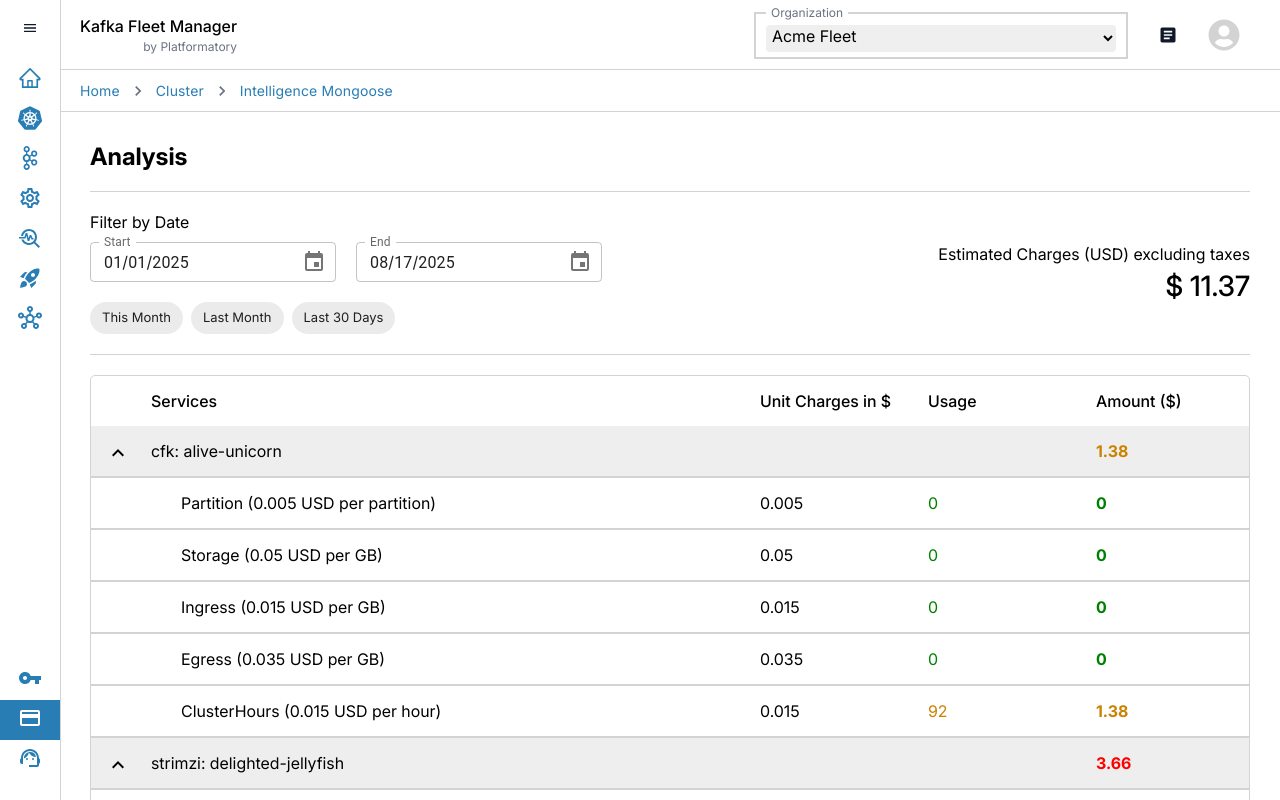
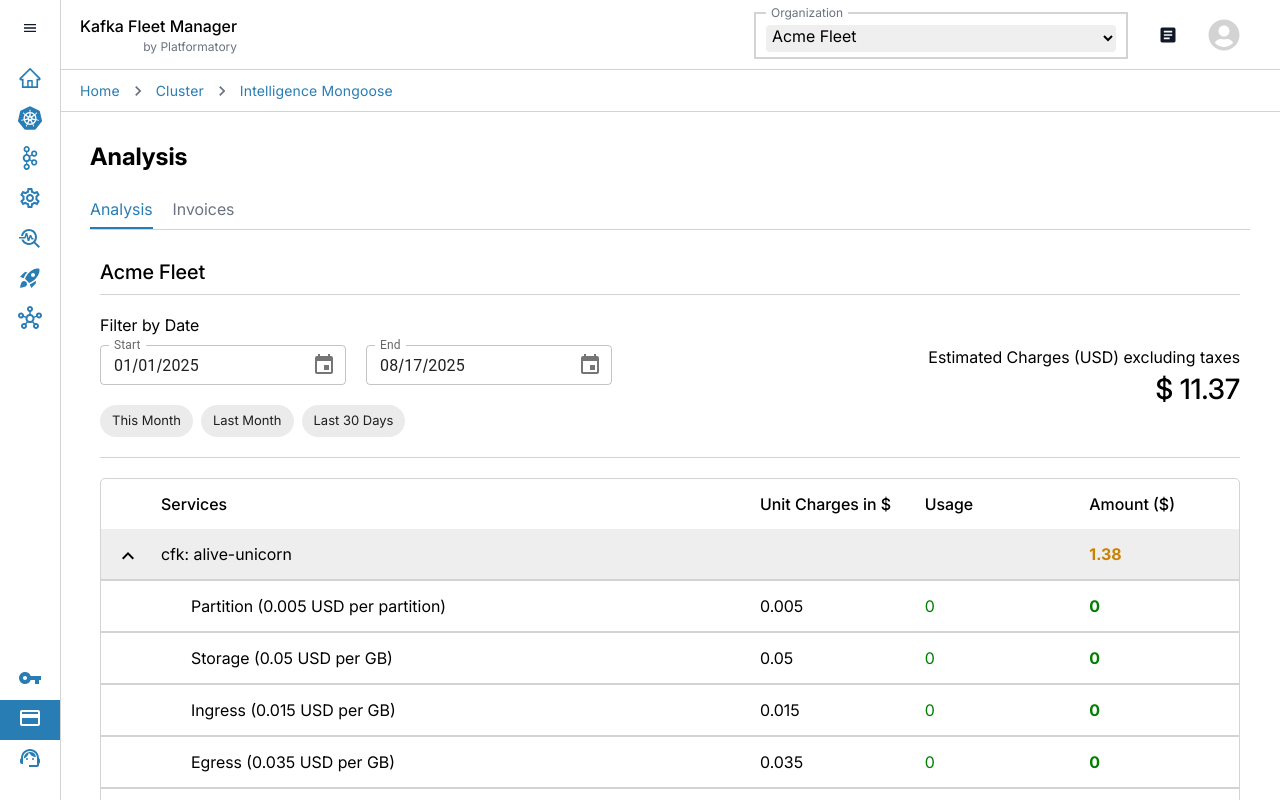
Before and after one commit to Sanhita-san/kafka-fleet-manager, a React (Vite) app: page /billing in a window 1280 px wide. Shown: the top 800 px of the page. Built offline with nearby package versions, Linux system fonts and the light colour scheme.

Commit message:
Updated Billing Page

```diff
--- a/src/components/billing/BillingTable.jsx
+++ b/src/components/billing/BillingTable.jsx
@@ -76,6 +76,16 @@
     <div className={styles.billingData}>
       <h2>Analysis</h2>
 
+      <div className={styles.tabsInfo}>
+        {/* Tabs */}
+        <div className={styles.tabs}>
+          <span className={`${styles.tab} ${styles.active}`}>Analysis</span>
+          <span className={styles.tab}>Invoices</span>
+        </div>
+
+        {/* Tabs Data */}
+        <div className={styles.tabsData}>
+          <h2 className={styles.fleetName}>Acme Fleet</h2>
           {/* Date Picker */}
           <div className={styles.headerInfo}>
             <div className={styles.datePicker}>
@@ -114,7 +124,10 @@
                   label="Last Month"
                   onClick={() => handlePreset("lastMonth")}
                 />
-            <Chip label="Last 30 Days" onClick={() => handlePreset("last30")} />
+                <Chip
+                  label="Last 30 Days"
+                  onClick={() => handlePreset("last30")}
+                />
               </Stack>
             </div>
 
@@ -177,7 +190,9 @@
                   >
                     <td>{child.name}</td>
                     <td>{child.unitCharge}</td>
-                <td className={getUsageLevel(child.usage)}>{child.usage}</td>
+                    <td className={getUsageLevel(child.usage)}>
+                      {child.usage}
+                    </td>
                     <td
                       className={`${styles.amountCol} ${getAmountLevel(child.amount)}`}
                     >
@@ -189,5 +204,7 @@
             ))}
           </table>
         </div>
+      </div>
+    </div>
   );
 }
--- a/src/components/billing/BillingTable.module.css
+++ b/src/components/billing/BillingTable.module.css
@@ -2,6 +2,37 @@
   display: flex;
   flex-direction: column;
   gap: 20px;
+}
+
+.tabs {
+  display: flex;
+  gap: 20px;
+  border-bottom: 1px solid var(--color-border);
+  margin-bottom: 10px;
+}
+
+.tab {
+  padding: 8px 0;
+  cursor: pointer;
+  color: var(--color-text-muted);
+}
+
+.active {
+  color: var(--color-primary);
+  border-bottom: 2px solid var(--color-primary);
+}
+
+.tabsData {
+  padding: 20px 10px;
+  display: flex;
+  flex-direction: column;
+  gap: 10px;
+}
+
+.fleetName {
+  margin: 0;
+  font-size: 20px;
+  font-weight: 500;
 }
 
 .headerInfo {
@@ -39,6 +70,7 @@
 
 /* table */
 .table {
+  margin-top: 10px;
   width: 100%;
   border: 1px solid var(--color-border);
   border-radius: 5px;
```
Lines whose indentation alone changed are shown as unchanged.
